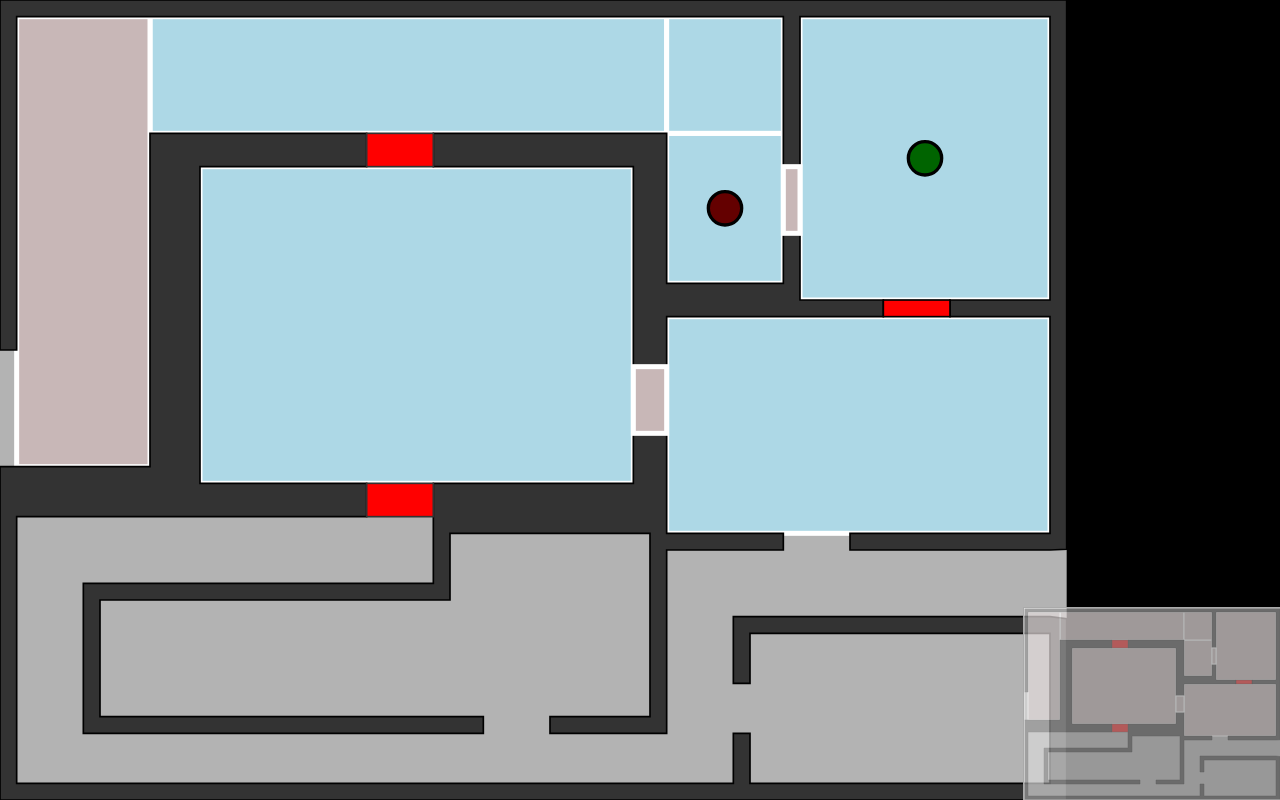
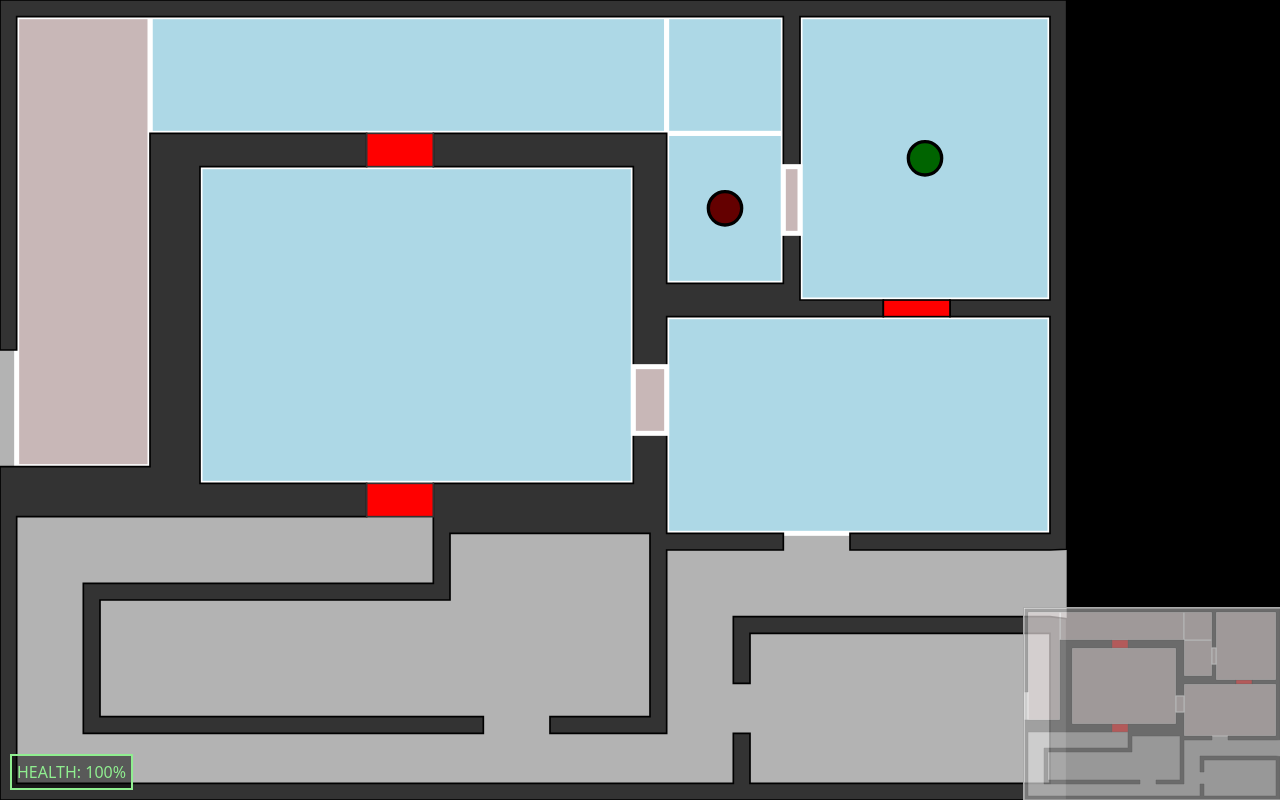
Before and after one commit to DiscoMountain/Controlroom-Blues, a plain HTML site: page index.html in a window 1280 px wide. Drawn offline with Linux system fonts and the light colour scheme.

Commit message:
hud and fighting

```diff
--- /dev/null
+++ b/css/hud.css
@@ -0,0 +1,10 @@
+#hud {
+    position: absolute;
+    bottom: 10px;
+    left: 10px;
+    color: lightgreen;
+    border: 2px solid lightgreen;
+    background-color: rgba(0,0,0,0.5);
+    padding: 5px;
+    font-family: sans;
+}
--- a/index.html
+++ b/index.html
@@ -1,14 +1,11 @@
 <head>
   <link rel="stylesheet" href="css/view.css" />
+  <link rel="stylesheet" href="css/hud.css" />
   <link rel="stylesheet" href="css/status.css" />
 
   <script type="text/javascript" src="js/libs/d3.min.js"></script>
   <script type="text/javascript" src="js/libs/underscore.js"></script>
 
-  <script type="text/javascript" src="js/vector.js"></script>
-  <script type="text/javascript" src="js/world.js"></script>
-  <script type="text/javascript" src="js/interact.js"></script>
-  <script type="text/javascript" src="js/view.js"></script>
 </head>
 
 <div id="map">
@@ -22,3 +19,14 @@
   </div>
 
 </div>
+
+
+<div id="hud">
+  Hello
+</div>
+
+
+<script type="text/javascript" src="js/vector.js"></script>
+<script type="text/javascript" src="js/world.js"></script>
+<script type="text/javascript" src="js/interact.js"></script>
+<script type="text/javascript" src="js/view.js"></script>
--- a/js/world.js
+++ b/js/world.js
@@ -2,7 +2,7 @@ var world;
 
 (function () {
 
-    var view = d3.select("#main-svg"), t;
+    var view = d3.select("#main-svg"), hud = document.getElementById("hud"), t;
 
     // Representation of the game world
     function World(spec) {
@@ -43,6 +43,7 @@ var world;
         }, this);
 
         this.hero = new Entity({room: "a", isHero: true});
+        updateHud();
         this.monsters = [
             new Entity({room: "g"})
         ];
@@ -160,6 +161,12 @@ var world;
         }
     };
 
+    function updateHud() {
+        hud.innerHTML = [
+            "HEALTH: " + Math.round(world.hero.health) + "%"
+        ].join();
+    };
+
     function updateEntity(entity) {
         if (entity.path.length) {
             var dt = (Date.now() / 1000 - t);
@@ -206,19 +213,33 @@ var world;
 
     // This is the main loop that is run several times per second. It updates
     // the hero's position... and not much else so far :)
+    var turn = 0;
     function update() {
         updateEntity(world.hero);
+        if (world.hero.health < 100 && turn % 20 == 0) {
+            world.hero.health = Math.min(100, world.hero.health + 0.2);
+            updateHud();
+        }
         world.monsters.forEach(function (monster) {
+            updateEntity(monster);
+            if (turn % 20 == 0) {
                 if (!monster.path.length && monster.sleepUntil < t) {
                     var conn = world.getConnectedRooms(monster.room),
                         room = (_.sample(Object.keys(conn)));
                     monster.path = [{room: room, connection: conn[room]}];
                     monster.sleepUntil = t + 5 + 10 * Math.random();
                 }
-            updateEntity(monster);
+                if (monster.room == world.hero.room) {
+                    monster.health -= 20;
+                    world.hero.health -= 5;
+                }
+                if (monster.health <= 0)
+                    world.monsters = _.without(world.monsters, monster);
+            }
         });
         t = Date.now() / 1000;
         drawEntities();
+        turn++;
     }
 
     function drawEntities () {
@@ -233,16 +254,16 @@ var world;
             .attr("cx", function (d) {return d.position.x;})
             .attr("cy", function (d) {return d.position.y;});
 
-        world.view.select("g").selectAll("circle.monster")
+        var m = world.view.select("g").selectAll("circle.monster")
             .data(world.monsters)
-                .enter().append("circle")
-                .classed("monster", true)
             .attr("r", 10)
             .attr("cx", function (d) {return d.position.x;})
             .attr("cy", function (d) {return d.position.y;});
-        world.view.select("circle.monster")
+        m.enter().append("circle")
+            .classed("monster", true)
             .attr("cx", function (d) {return d.position.x;})
             .attr("cy", function (d) {return d.position.y;});
+        m.exit().remove();
     };
 
     world = new World({
```
Lines whose indentation alone changed are shown as unchanged.
